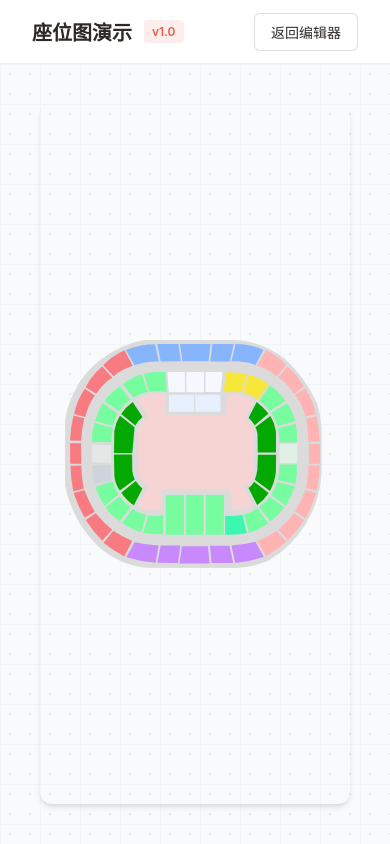
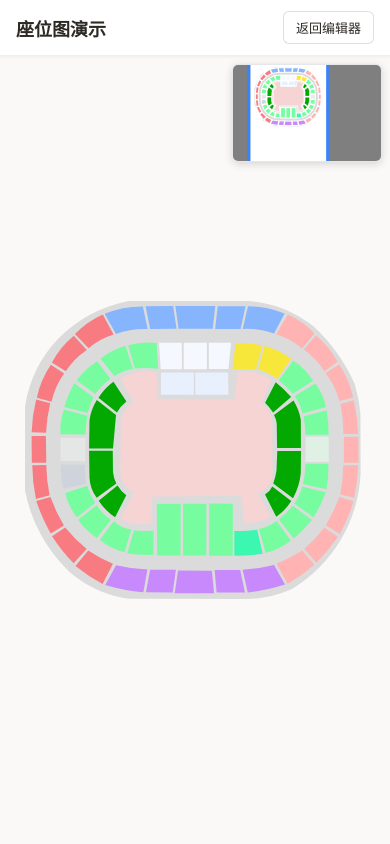
Before and after one commit to cshuaikong/seatsmap, a Vue app: page /demo in a window 390 px wide. Built offline with nearby package versions, Linux system fonts and the light colour scheme; a small style sheet from the web is missing.

Commit message:
Demo 页面增强：添加 Minimap、选中座位列表、响应式布局

```diff
--- a/src/components/DemoPage.vue
+++ b/src/components/DemoPage.vue
@@ -7,6 +7,10 @@
         <span class="version">v1.0</span>
       </div>
       <div class="header-right">
+        <!-- 已选座位计数（移动端显示） -->
+        <div v-if="selectedSeats.length > 0" class="selected-badge">
+          已选 {{ selectedSeats.length }} 个
+        </div>
         <button class="btn-back" @click="$router.push('/designer')">
           返回编辑器
         </button>
@@ -28,27 +32,96 @@
       </div>
 
       <!-- 座位图 -->
+      <div v-else-if="demoVenue" class="viewer-wrapper">
         <SeatMapViewer
-        v-else-if="demoVenue"
+          ref="seatMapViewerRef"
           :venue="demoVenue"
           :selectable="true"
           v-model:selected-seat-ids="selectedSeats"
           class="demo-viewer"
         />
+
+        <!-- Minimap 小地图 -->
+        <Minimap
+          v-if="seatMapViewerRef"
+          :seat-map-viewer="seatMapViewerRef"
+          :venue="demoVenue"
+          class="minimap-container"
+        />
+      </div>
     </main>
+
+    <!-- 底部选中座位列表 -->
+    <Transition name="slide-up">
+      <div v-if="selectedSeats.length > 0" class="selected-seats-panel">
+        <div class="panel-header">
+          <h3>已选座位 ({{ selectedSeats.length }})</h3>
+          <button class="btn-clear" @click="selectedSeats = []">清空</button>
+        </div>
+        <div class="seats-list">
+          <div
+            v-for="seatInfo in selectedSeatDetails"
+            :key="seatInfo.id"
+            class="seat-item"
+          >
+            <span class="seat-label">{{ seatInfo.label }}</span>
+            <span class="seat-category" :style="{ background: seatInfo.color }">
+              {{ seatInfo.category }}
+            </span>
+          </div>
+        </div>
+      </div>
+    </Transition>
   </div>
 </template>
 
 <script setup lang="ts">
-import { ref, onMounted } from 'vue'
+import { ref, onMounted, computed } from 'vue'
 import SeatMapViewer from './SeatMapViewer.vue'
+import Minimap from './Minimap.vue'
 import { useVenueStore } from '../stores/venueStore'
-import type { VenueData } from '../types'
+import type { VenueData, Seat, SeatRow, Section } from '../types'
 
+const seatMapViewerRef = ref<InstanceType<typeof SeatMapViewer>>()
 const demoVenue = ref<VenueData | null>(null)
 const selectedSeats = ref<string[]>([])
 const loading = ref(true)
 const error = ref<string | null>(null)
+
+// 计算属性：获取选中座位的详细信息
+const selectedSeatDetails = computed(() => {
+  if (!demoVenue.value) return []
+
+  const details: Array<{
+    id: string
+    label: string
+    category: string
+    color: string
+  }> = []
+
+  // 遍历所有分区和排，查找选中的座位
+  demoVenue.value.sections.forEach(section => {
+    section.rows?.forEach(row => {
+      row.seats?.forEach(seat => {
+        if (selectedSeats.value.includes(seat.id)) {
+          // 查找座位的 category
+          const category = demoVenue.value!.categories.find(
+            cat => cat.key === seat.categoryKey
+          )
+
+          details.push({
+            id: seat.id,
+            label: `${section.name || '分区'} - ${row.label}排${seat.label}座`,
+            category: category?.label || '未知',
+            color: category?.color || '#999'
+          })
+        }
+      })
+    })
+  })
+
+  return details
+})
 
 // 从 JSON 文件加载数据
 onMounted(async () => {
@@ -157,21 +230,42 @@ const reload = () => {
   border-color: rgba(45, 42, 38, 0.3);
 }
 
+.header-right {
+  display: flex;
+  align-items: center;
+  gap: 12px;
+}
+
+/* 已选座位徽章 */
+.selected-badge {
+  padding: 6px 12px;
+  background: #e85d4c;
+  color: white;
+  border-radius: 20px;
+  font-size: 14px;
+  font-weight: 600;
+}
+
+/* 座位图容器 */
 .demo-content {
   flex: 1;
-  padding: 40px;
-  overflow: auto;
-  display: flex;
-  justify-content: center;
-  align-items: center;
   position: relative;
-  /* 设计师风格网格底纹 */
-  background-color: #f8fafc;
-  background-image:
-    radial-gradient(#e2e8f0 1px, transparent 1px),
-    linear-gradient(to right, #f1f5f9 1px, transparent 1px),
-    linear-gradient(to bottom, #f1f5f9 1px, transparent 1px);
-  background-size: 20px 20px, 40px 40px, 40px 40px;
+  overflow: hidden;
+}
+
+/* 座位图容器 */
+.viewer-wrapper {
+  width: 100%;
+  height: 100%;
+  position: relative;
+}
+
+/* Minimap 容器定位 */
+.minimap-container {
+  position: absolute;
+  top: 16px;
+  right: 16px;
+  z-index: 10;
 }
 
 /* SeatMapViewer 样式，与 PreviewModal 一致 */
@@ -180,8 +274,6 @@ const reload = () => {
   height: 100%;
   border: none !important;
   background: transparent;
-  border-radius: 12px;
-  box-shadow: 0 4px 6px -1px rgba(0, 0, 0, 0.1), 0 2px 4px -1px rgba(0, 0, 0, 0.06);
   cursor: grab;
 }
 
@@ -246,4 +338,150 @@ const reload = () => {
 .btn-retry:hover {
   background: #f06b5a;
 }
+
+/* 底部选中座位列表面板 */
+.selected-seats-panel {
+  position: fixed;
+  bottom: 0;
+  left: 0;
+  right: 0;
+  background: white;
+  border-top: 1px solid rgba(45, 42, 38, 0.08);
+  box-shadow: 0 -4px 12px rgba(0, 0, 0, 0.1);
+  max-height: 40vh;
+  display: flex;
+  flex-direction: column;
+  z-index: 100;
+}
+
+.panel-header {
+  padding: 16px 24px;
+  border-bottom: 1px solid rgba(45, 42, 38, 0.08);
+  display: flex;
+  justify-content: space-between;
+  align-items: center;
+}
+
+.panel-header h3 {
+  margin: 0;
+  font-size: 16px;
+  font-weight: 600;
+  color: #2d2a26;
+}
+
+.btn-clear {
+  padding: 6px 12px;
+  background: transparent;
+  color: #e85d4c;
+  border: 1px solid #e85d4c;
+  border-radius: 4px;
+  font-size: 13px;
+  cursor: pointer;
+  transition: all 0.2s;
+}
+
+.btn-clear:hover {
+  background: #e85d4c;
+  color: white;
+}
+
+.seats-list {
+  padding: 16px 24px;
+  overflow-y: auto;
+  display: flex;
+  flex-wrap: wrap;
+  gap: 12px;
+  max-height: calc(40vh - 60px);
+}
+
+.seat-item {
+  display: flex;
+  align-items: center;
+  gap: 8px;
+  padding: 8px 12px;
+  background: #faf9f7;
+  border-radius: 6px;
+  border: 1px solid rgba(45, 42, 38, 0.08);
+}
+
+.seat-label {
+  font-size: 14px;
+  font-weight: 500;
+  color: #2d2a26;
+}
+
+.seat-category {
+  padding: 2px 8px;
+  border-radius: 12px;
+  font-size: 12px;
+  font-weight: 600;
+  color: white;
+}
+
+/* 滑入动画 */
+.slide-up-enter-active,
+.slide-up-leave-active {
+  transition: transform 0.3s ease;
+}
+
+.slide-up-enter-from,
+.slide-up-leave-to {
+  transform: translateY(100%);
+}
+
+/* 响应式布局 - 手机端 */
+@media (max-width: 768px) {
+  .demo-header {
+    padding: 0 16px;
+    height: 56px;
+  }
+
+  .logo {
+    font-size: 18px;
+  }
+
+  .version {
+    display: none;
+  }
+
+  .btn-back {
+    padding: 6px 12px;
+    font-size: 13px;
+  }
+
+  .selected-badge {
+    padding: 4px 10px;
+    font-size: 13px;
+  }
+
+  .minimap-container {
+    top: 8px;
+    right: 8px;
+  }
+
+  .selected-seats-panel {
+    max-height: 50vh;
+  }
+
+  .panel-header {
+    padding: 12px 16px;
+  }
+
+  .seats-list {
+    padding: 12px 16px;
+    gap: 8px;
+  }
+
+  .seat-item {
+    padding: 6px 10px;
+  }
+
+  .seat-label {
+    font-size: 13px;
+  }
+
+  .seat-category {
+    font-size: 11px;
+  }
+}
 </style>
```
Lines whose indentation alone changed are shown as unchanged.
